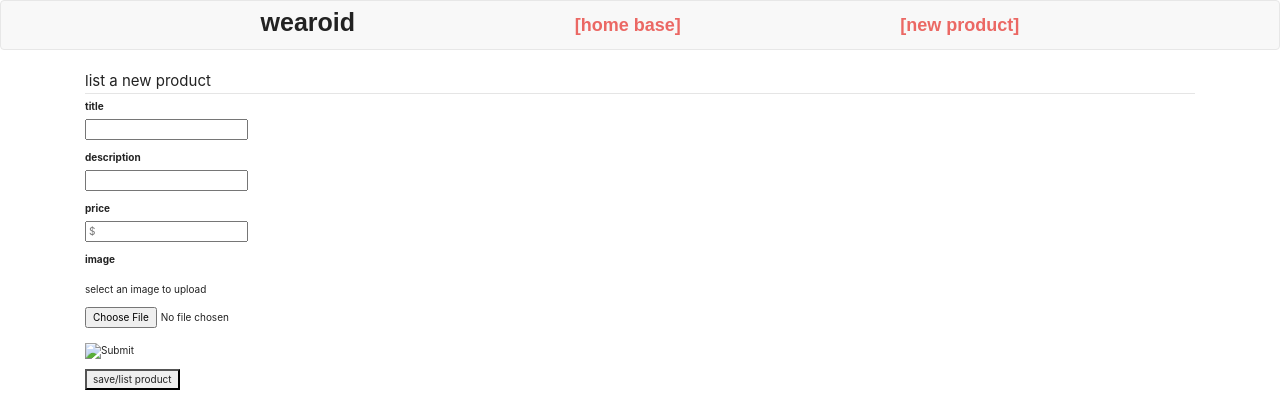
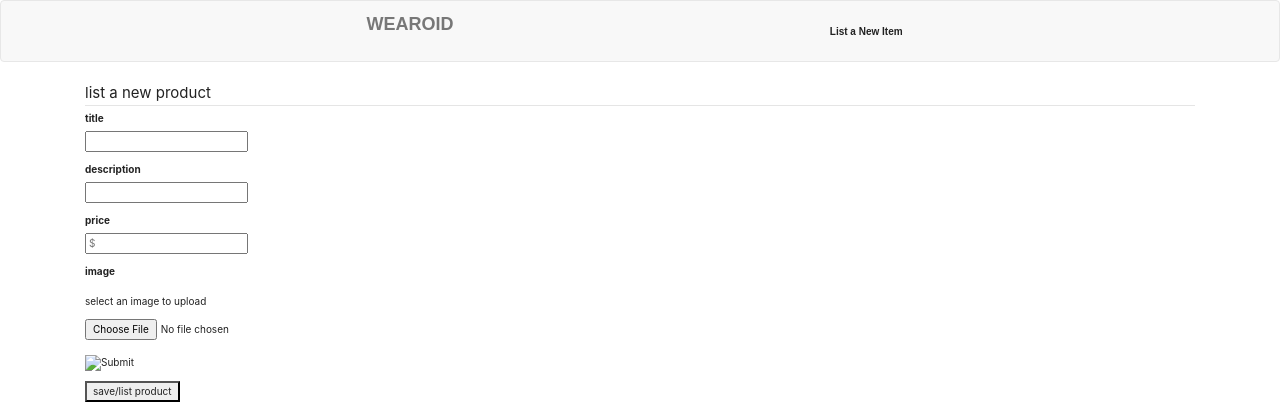
Before and after one commit to vladyslavnUA/wearoid, a Python web app: template templates/products_new.html in a window 1280 px wide. Shown: the top 420 px of the page. Run offline with Jinja, Linux system fonts and the light colour scheme; the template is opened without the code that fills it, so the values that code supplies are empty; some libraries are stand-ins or nearby versions; some web fonts are replaced.

Commit message:
updated navbar

```diff
--- a/templates/partials/navbar.html
+++ b/templates/partials/navbar.html
@@ -1,12 +1,12 @@
 <nav class='navbar navbar-default'>
     <div class='container-fluid'>
-    <div class='container-fluid'>
-        <h1>wearoid</h1>
-        <a href="/">[home base]</a>
-        <a href="/products/new">[new product]</a>
-    </div>
-    <div class='pull-right'>
-        <!-- <a href='/playlists/new' class='btn btn-default navbar-btn'>New Playlist</a> -->
-    </div>
+        <div class='navbar-header'>
+            <a class='navbar-brand' href='/'>
+                wearoid
+            </a>
+        </div>
+        <div class='pull-right'>
+            <a href='/sunglasses/new' class='btn btn-default navbar-btn'> List a New Item </a>
+        </div>
     </div>
 </nav>
```
